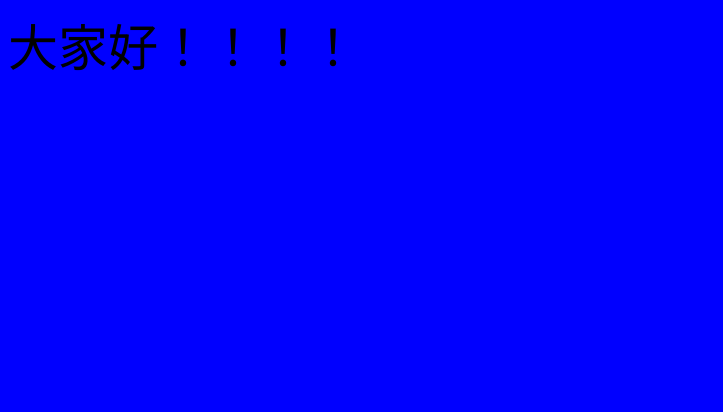
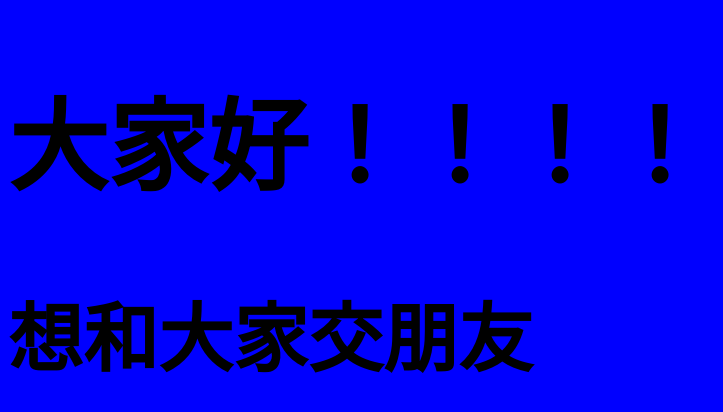
Before and after one commit to Abtruzzi/git-demo-1, a plain HTML site: page index.html in a window 1280 px wide. Shown: the whole page, without its empty margins (0-723 px from the left). Drawn offline with Linux system fonts and the light colour scheme.

Commit message:
更多的打招呼

```diff
--- a/index.html
+++ b/index.html
@@ -10,7 +10,8 @@
 </head>
 
 <body>
-    大家好！！！！
+    <h1> 大家好！！！！ </h1>
+    <h2> 想和大家交朋友</h2>
 </body>
 
 </html>
```
